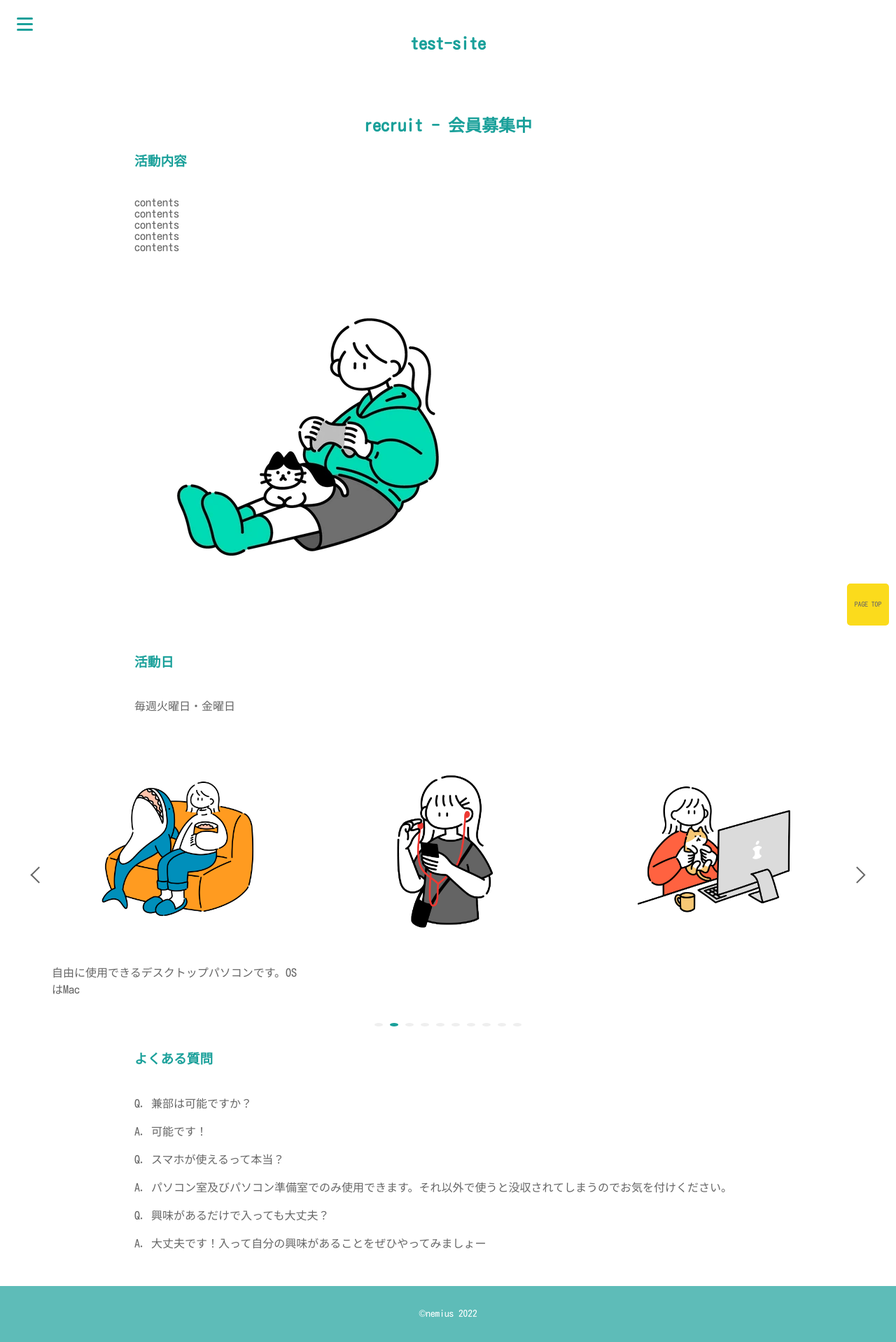
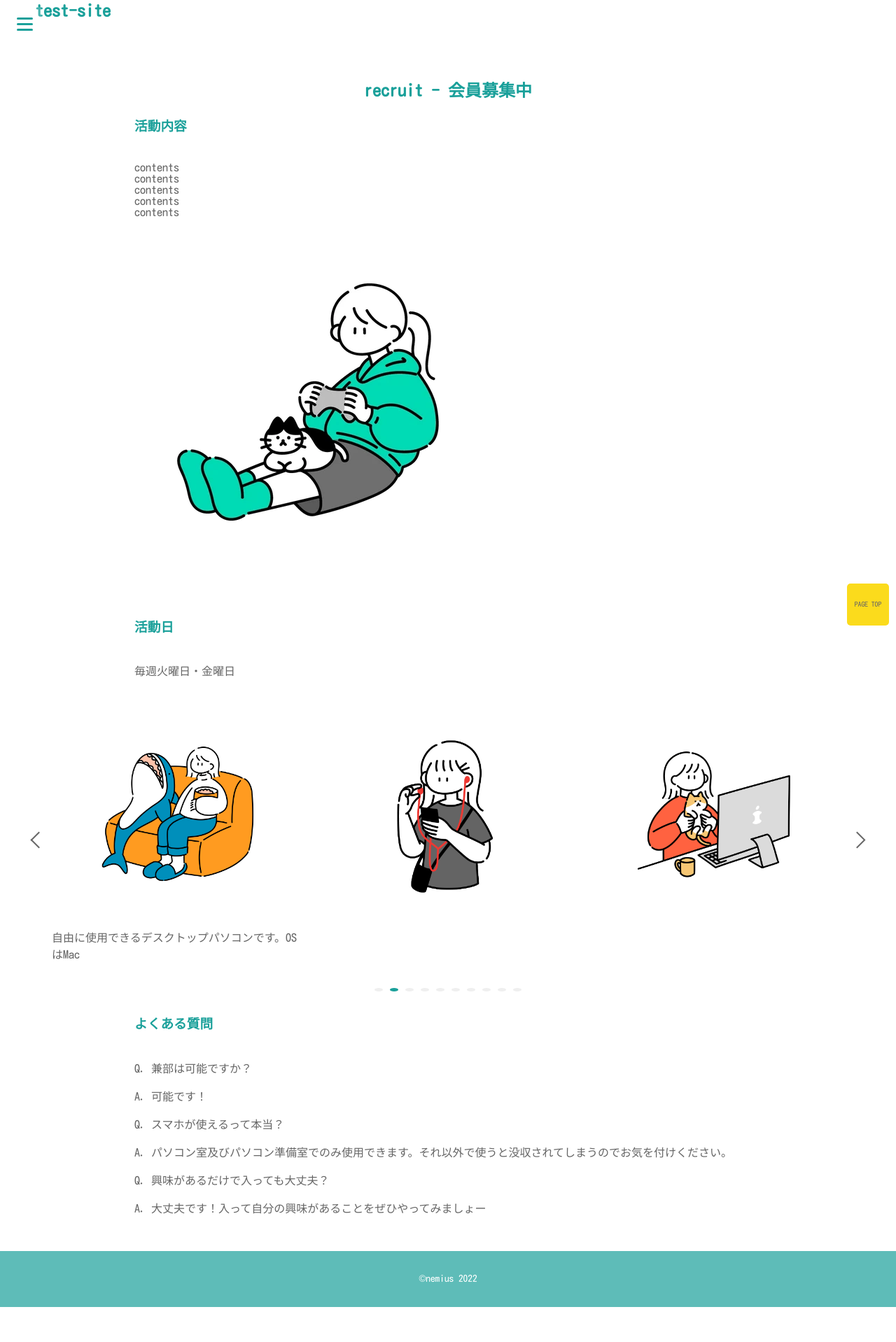
Before and after one commit to n0cti1ucent/test-site, a Jekyll site: the page built from recruit.html, in a window 1280 px wide. Shown: the whole page at 70% size. Built offline with Jekyll 4.4.1, drawn with Linux system fonts in a browser that asks for light colours; after the commit the page ends 1868 px from its top, so only the background shows below that.

Commit message:
change header

```diff
--- a/assets/css/header.css
+++ b/assets/css/header.css
@@ -6,8 +6,13 @@ h1 {
     font-size: 24px;
     font-family: 'Kosugi Maru', 瞬きノ明朝, serif;
     color: var(--color-primary);
+    line-height: 1.3em;
     margin: 0px;
     text-align: center;
+}
+
+.top-bar {
+    display: flex;
 }
 
 @media screen and (max-widht: 426px) {
--- a/recruit.html
+++ b/recruit.html
@@ -1,9 +1,11 @@
 ---
 layout: recruit
 ---
-{% include navigation.html %}
+<div class="top-bar">
+    {% include navigation.html %}
 
-{% include _header.html %}
+    {% include _header.html %}
+</div>
 
 <h2>recruit - 会員募集中</h2>
 
```
